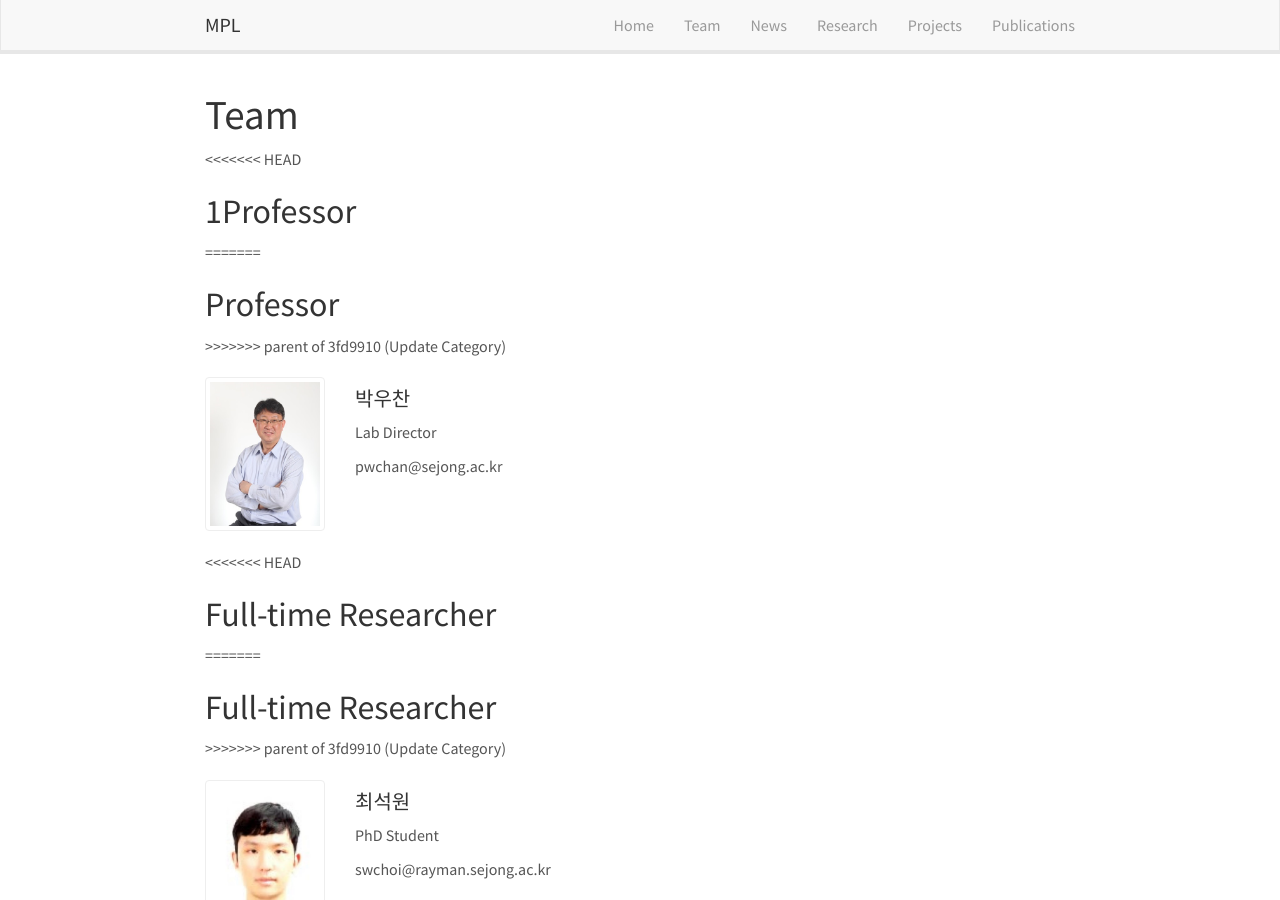
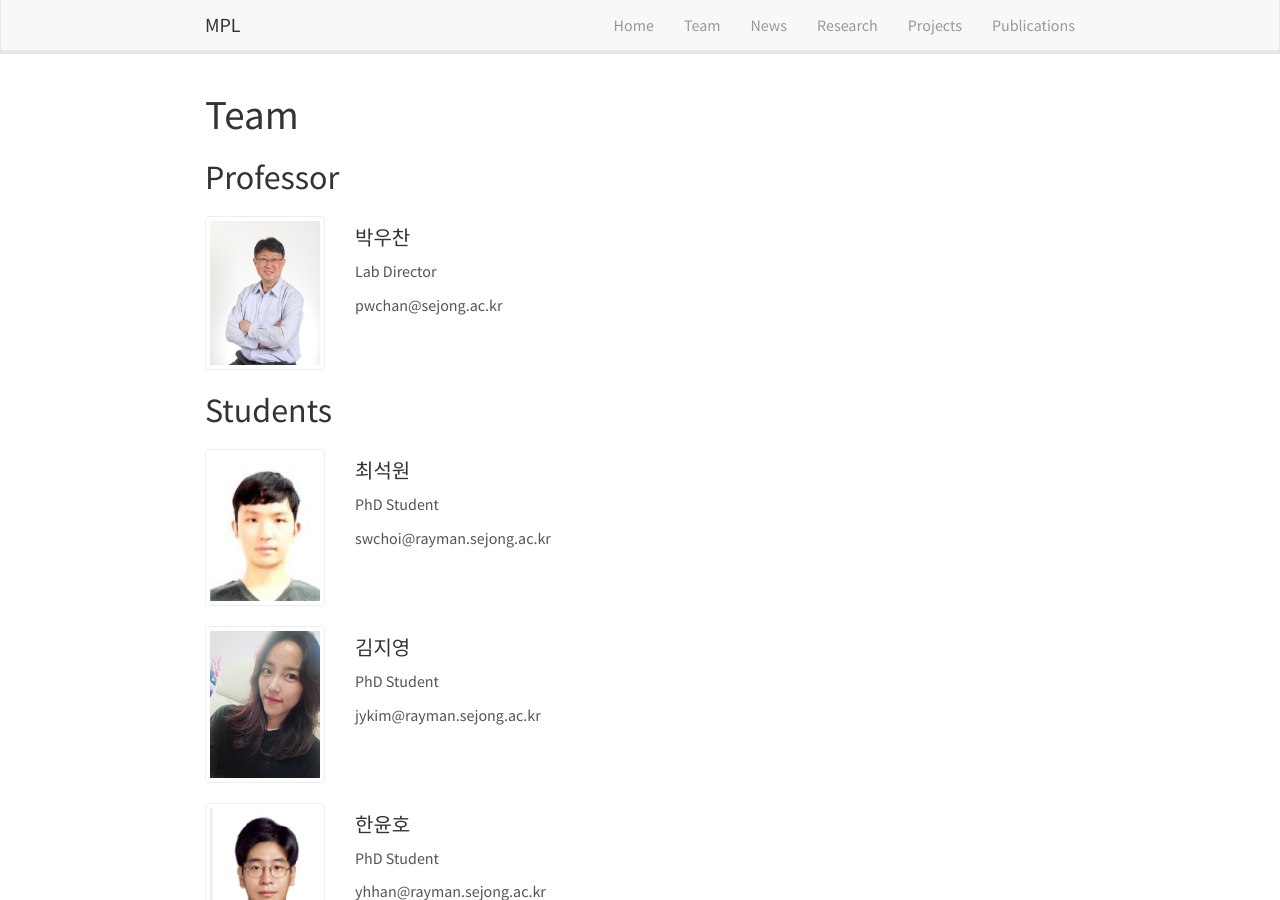
Before and after one commit to MPLRayman/webtest2, a Jekyll site: the page built from _pages/team/index.html, in a window 1280 px wide and 900 px high. Built offline with Jekyll 4.4.1, drawn with Linux system fonts in a browser that asks for light colours; nearby versions of some CDN libraries.

Commit message:
kmj commit
test2

```diff
--- a/_pages/team/index.html
+++ b/_pages/team/index.html
@@ -10,13 +10,9 @@ permalink: /team/
 
 <!-- Staff -->
 
-<<<<<<< HEAD
-<h2><a id="Staff"></a>1Professor</h2>
-{% assign members = site.posts | where: 'category', 'Professor' | sort: 'date' %}
-=======
 <h2><a id="Professor"></a>Professor</h2>
 {% assign members = site.posts | where: 'category', 'staff' | sort: 'date' %}
->>>>>>> parent of 3fd9910 (Update Category)
+
 {% for member in members %}
 <div class="card team-member-card">
     <div class="row mt-3">
@@ -41,13 +37,9 @@ permalink: /team/
 
 <!-- Students -->
 
-<<<<<<< HEAD
-<h2><a id="Students"></a>Full-time Researcher</h2>
-{% assign members = site.posts | where: 'category', 'Full-time Researcher' | sort: 'date' %}
-=======
-<h2><a id="Full-time Researcher"></a>Full-time Researcher</h2>
+<h2><a id="student"></a>Students</h2>
 {% assign members = site.posts | where: 'category', 'student' | sort: 'date' %}
->>>>>>> parent of 3fd9910 (Update Category)
+
 {% for member in members %}
 <div class="card team-member-card">
     <div class="row mt-3">
```
